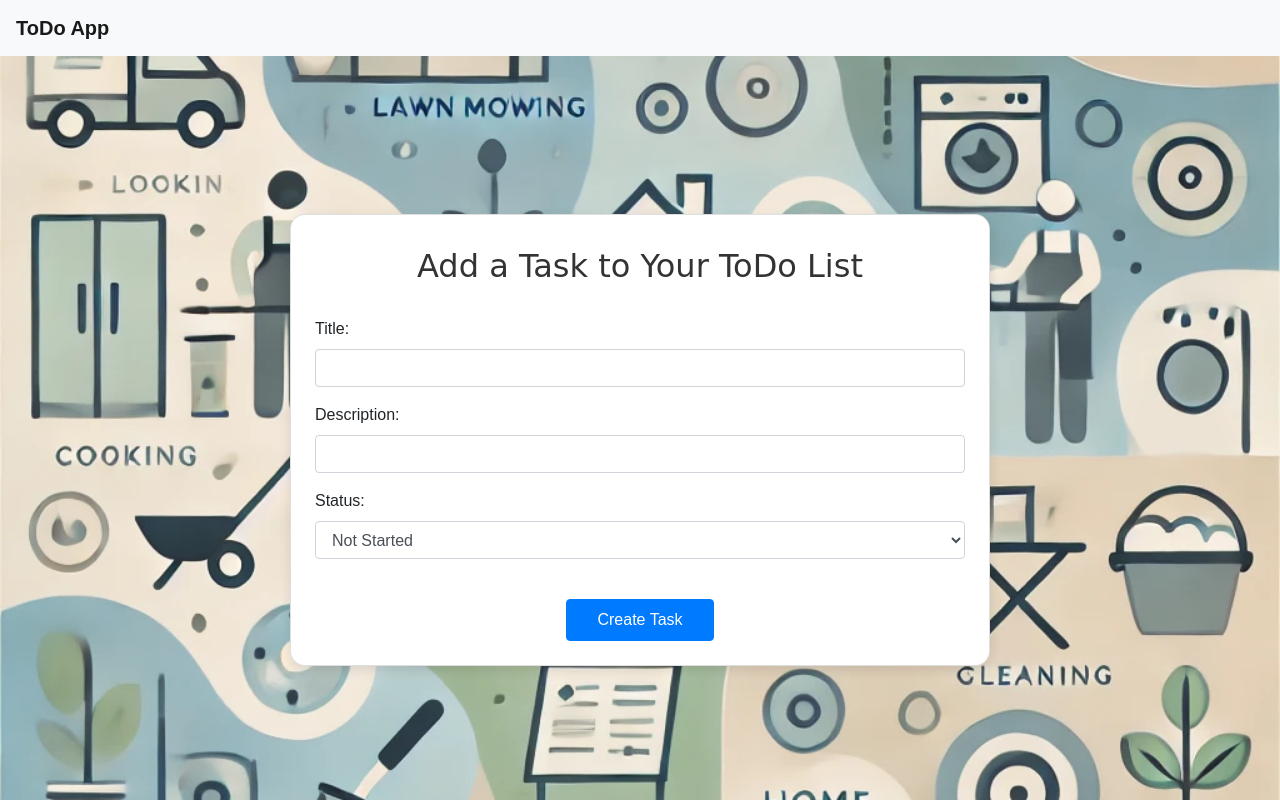
After one commit to Morgan-Sell/todo-list-api, a Flask app: page /add_task/1 in a window 1280 px wide. The commit adds this page. Run offline with Flask 3, Linux system fonts and the light colour scheme; a user stored in the database is signed in; tables that the repository leaves empty hold one stand-in row (values such as "Sample post"); some libraries are stand-ins or nearby versions.

Commit message:
developed CreateTaskForm and frontend functionality

```diff
--- a/src/config.py
+++ b/src/config.py
@@ -10,3 +10,6 @@ class TaskStatus(Enum):
     NOT_STARTED = "Not Started"
     IN_PROGRESS = "In Progress"
     COMPLETED = "Completed"
+
+
+TASK_STATUS_LIST = [status.value for status in TaskStatus]
--- /dev/null
+++ b/src/forms/task_form.py
@@ -0,0 +1,17 @@
+from flask_wtf import FlaskForm
+from wtforms import StringField, SubmitField, SelectField
+from wtforms.validators import DataRequired
+
+from src.config import TaskStatus
+
+
+class AddTaskForm(FlaskForm):
+
+    title = StringField("Title:", validators=[DataRequired()])
+    description = StringField("Description:", validators=[DataRequired()])
+    status = SelectField(
+        "Status:",
+        choices=[(status.value, status.value) for status in TaskStatus],
+        validators=[DataRequired()]
+    )
+    submit = SubmitField("Create Task")
--- a/src/main.py
+++ b/src/main.py
@@ -1,8 +1,9 @@
 from flask import Flask, flash, redirect, render_template, request, url_for
 from flask_login import LoginManager, login_required, login_user
 
+from src.forms.task_form import AddTaskForm
 from src.forms.user_forms import RegisterForm, LogInForm
-from src.models import Base, SessionLocal, Users, engine
+from src.models import Base, SessionLocal, Tasks, Users, engine
 from src.repository.users_repository import UsersRepository
 from src.repository.tasks_repository import TasksRespository
 from src.security import generate_password_hash
@@ -99,5 +100,42 @@ def view_tasks(user_id):
     return render_template("view_tasks.html", tasks=tasks)
 
 
+@app.route("/add_task/<int:user_id>", methods=["GET", "POST"])
+@login_required
+def add_task(user_id):
+
+    # Print to confirm function entry
+    print("Entered add_task function")
+
+    # Print user_id to confirm the URL parameter is being received correctly
+    print(f"Received user_id: {user_id}")
+
+
+    form = AddTaskForm()
+
+    if form.validate_on_submit():
+
+        print("Form was submitted and validated successfully")
+
+
+        title = form.title.data
+        description = form.description.data
+        status = form.status.data
+        print(f"Form Data - Title: {title}, Description: {description}, Status: {status}")
+
+
+        session = SessionLocal()
+        task_repo = TasksRespository(session)
+
+        task = Tasks(title=title, description=description, status=status, user_id=user_id)
+        task_repo.add_task(task)
+        session.close()
+
+        flash("Task successfully created.", "success")
+        return redirect(url_for("view_tasks", user_id=user_id))
+
+    return render_template("add_task.html", form=form, user_id=user_id)
+
+
 if __name__ == "__main__":
     app.run(debug=True, port=5001)
--- a/static/css/styles.css
+++ b/static/css/styles.css
@@ -78,3 +78,7 @@ body {
 .styled-table tr:hover {
     background-color: #e0e0e0; /* Soft hover effect */
 }
+
+.btn-thin {
+    padding: 8px 30px;
+}
--- /dev/null
+++ b/templates/add_task.html
@@ -0,0 +1,39 @@
+{% extends "base.html" %}
+
+{% block content %}
+<style>
+    /* Full-page background image */
+    body {
+        background-image: url("{{ url_for('static', filename='img/background.png') }}");
+        background-size: cover;
+        background-position: center;
+        background-attachment: fixed;
+    }
+</style>
+
+<div class="d-flex justify-content-center align-items-center" style="min-height: 90vh;">
+    <div class="card p-4" style="width: 700px; border-radius: 15px; box-shadow: 0px 4px 12px rgba(0, 0, 0, 0.1);">
+        <div class="text-center mb-4">
+            <h2 class="mt-2" style="font-family: 'Lobster', cursive; font-size: 2rem; color: #333;">Add a Task to Your ToDo List</h2>
+        </div>
+        <form method="POST" action="{{ url_for('add_task', user_id=user_id) }}">
+            {{ form.hidden_tag() }}
+            <div class="form-group">
+                {{ form.title.label }}
+                {{ form.title(class="form-control") }}
+            </div>
+            <div class="form-group">
+                {{ form.description.label }}
+                {{ form.description(class="form-control") }}
+            </div>
+            <div class="form-group">
+                {{ form.status.label }}
+                {{ form.status(class="form-control") }}
+            </div>
+            <div class="text-center">
+                <button type="submit" class="btn btn-primary btn-thin mt-4">Create Task</button>
+            </div>
+        </form>
+    </div>
+</div>
+{% endblock %}
```
